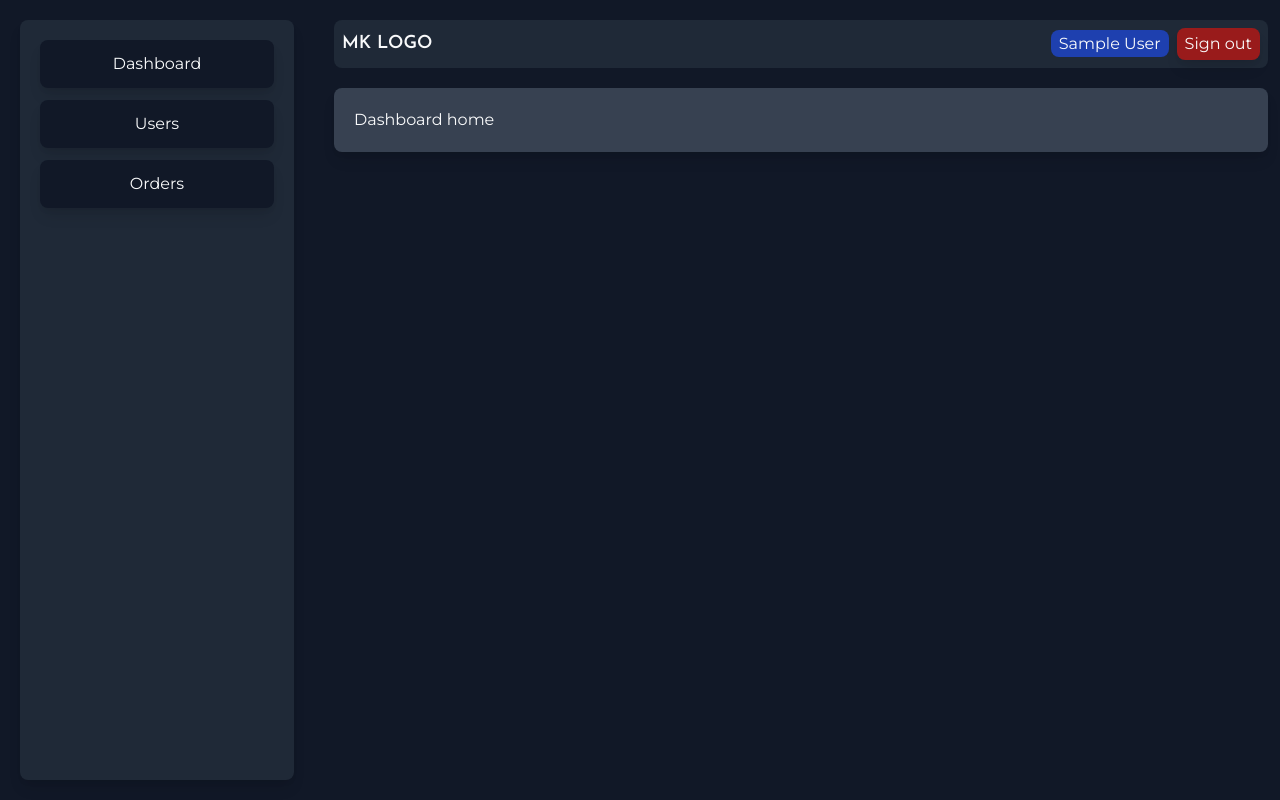
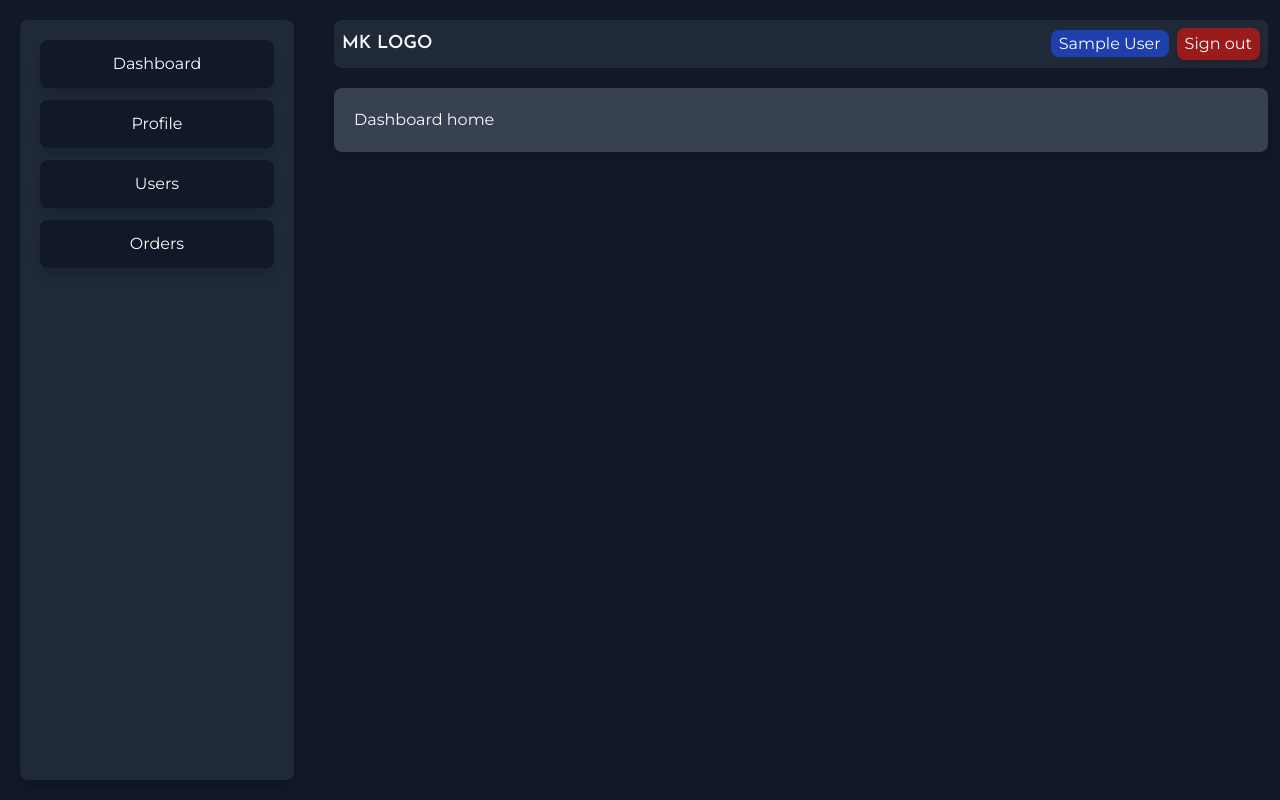
Before and after one commit to Mostakimul/react-firebase-tailwind, a React (Create React App) app: page /dashboard in a window 1280 px wide. Built offline with nearby package versions, Linux system fonts and the light colour scheme; no server answers; sample sign-in values are in the browser's storage.

Commit message:
user profile page added

```diff
--- a/src/App.js
+++ b/src/App.js
@@ -4,6 +4,7 @@ import AdminDashboard from './pages/AdminDashboard';
 import AllOrders from './pages/AdminPages/AllOrders';
 import AllUsers from './pages/AdminPages/AllUsers';
 import Dashboard from './pages/AdminPages/Dashboard';
+import Profile from './pages/AdminPages/Profile';
 import Error from './pages/Error';
 import Home from './pages/Home';
 import Login from './pages/Login';
@@ -28,6 +29,7 @@ function App() {
             }>
             {/* nested routes */}
             <Route path="/dashboard" element={<Dashboard />} />
+            <Route path="/dashboard/profile" element={<Profile />} />
             <Route path="/dashboard/all-users" element={<AllUsers />} />
             <Route path="/dashboard/all-orders" element={<AllOrders />} />
           </Route>
--- a/src/pages/AdminDashboard.js
+++ b/src/pages/AdminDashboard.js
@@ -33,6 +33,9 @@ const AdminDashboard = () => {
           <NavLink to="/dashboard" className="dash-side-nav">
             Dashboard
           </NavLink>
+          <NavLink to="/dashboard/profile" className="dash-side-nav">
+            Profile
+          </NavLink>
           <NavLink to="/dashboard/all-users" className="dash-side-nav">
             Users
           </NavLink>
@@ -49,6 +52,9 @@ const AdminDashboard = () => {
         }`}>
         <NavLink className="dash-mb-side" to="/dashboard">
           Dashboard
+        </NavLink>
+        <NavLink className="dash-mb-side" to="/dashboard/profile">
+          Profile
         </NavLink>
         {user?.email ? (
           <>
--- /dev/null
+++ b/src/pages/AdminPages/Profile.js
@@ -0,0 +1,17 @@
+import React from 'react';
+import useAuth from '../../hooks/useAuth';
+
+const Profile = () => {
+  const { user } = useAuth();
+  return (
+    <div className="text-center">
+      <div>
+        <img src={user.photoURL} alt="profile" className="rounded-full mx-auto" />
+        <h2 className="font-mon font-semibold text-xl">{user.displayName}</h2>
+      </div>
+      <p>Email: {user.email}</p>
+    </div>
+  );
+};
+
+export default Profile;
```
